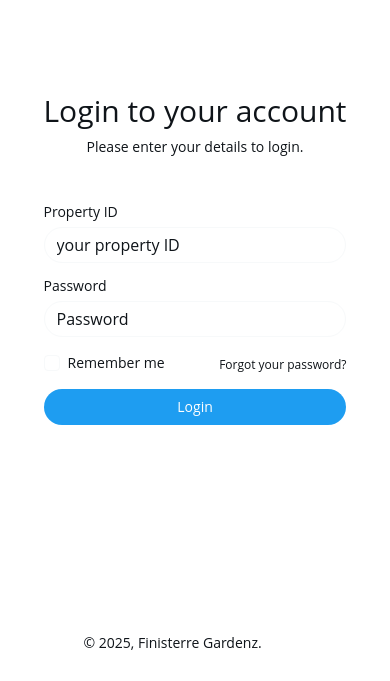
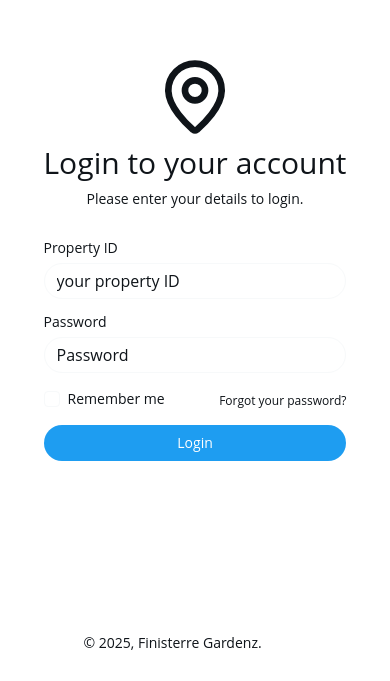
Before and after one commit to archieamas11/finisterre, a React (Vite) app: page /login in a window 390 px wide. Shown: the part 163-844 px from the top of the page. Built offline with nearby package versions, Linux system fonts and the light colour scheme.

Commit message:
✨ feat(auth): Improve login error handling and UI structure
- Simplified error handling in the login process
- Removed unnecessary Toaster component from LoginPage
- Added a Link component with MapPin icon for better navigation

```diff
--- a/src/auth/LoginPage.tsx
+++ b/src/auth/LoginPage.tsx
@@ -16,7 +16,7 @@ import {
 } from "@/components/ui/form";
 import { Input } from "@/components/ui/input";
 import { loginUser } from "@/api/auth";
-import { toast, Toaster } from "sonner";
+import { toast } from "sonner";
 
 const FormSchema = z.object({
   username: z.string().min(3, { message: "Property ID must be at least 3 characters." }),
@@ -64,20 +64,18 @@ export function LoginPage() {
             type: "manual",
             message: "Incorrect Property ID or Password"
           });
+        } else {
+          toast.error("Something went wrong. Please try again later.");
         }
       }
     } catch (err: any) {
       console.error("Login error:", err);
-      toast.error("Something went wrong. Please try again later.", {
-        closeButton: true,
-      });
+      toast.error("Something went wrong. Please try again later.");
     }
   };
 
   return (
     <Form {...form}>
-      <Toaster />
-
       <form onSubmit={form.handleSubmit(onSubmit)} className="space-y-4">
         <FormField
           control={form.control}
@@ -94,7 +92,7 @@ export function LoginPage() {
                   {...field}
                 />
               </FormControl>
-              <FormMessage /> {/* This will show validation errors */}
+              <FormMessage />
             </FormItem>
           )}
         />
--- a/src/auth/page.tsx
+++ b/src/auth/page.tsx
@@ -1,11 +1,19 @@
 import { APP_CONFIG } from "@/config/app-config";
 import { LoginPage } from "@/auth/LoginPage";
+import { MapPin } from "lucide-react"
+import { Link } from "react-router-dom";
 
 export default function LoginV2() {
   return (
     <>
       <div className="mx-auto flex w-full flex-col justify-center space-y-8 sm:w-[350px]">
         <div className="space-y-2 text-center">
+          <Link
+            to="/"
+            className="flex items-center justify-center lg:hidden"
+          >
+            <MapPin className="h-20 w-20" />
+          </Link>
           <h1 className="text-3xl font-medium">Login to your account</h1>
           <p className="text-muted-foreground text-sm">Please enter your details to login.</p>
         </div>
--- a/src/pages/landing/section/NavigationMenu.tsx
+++ b/src/pages/landing/section/NavigationMenu.tsx
@@ -152,7 +152,7 @@ const MobileMenuItem = ({
                         {children}
                     </div>
                 )}
-            </div>
+        </div>
         );
     }
 
```
